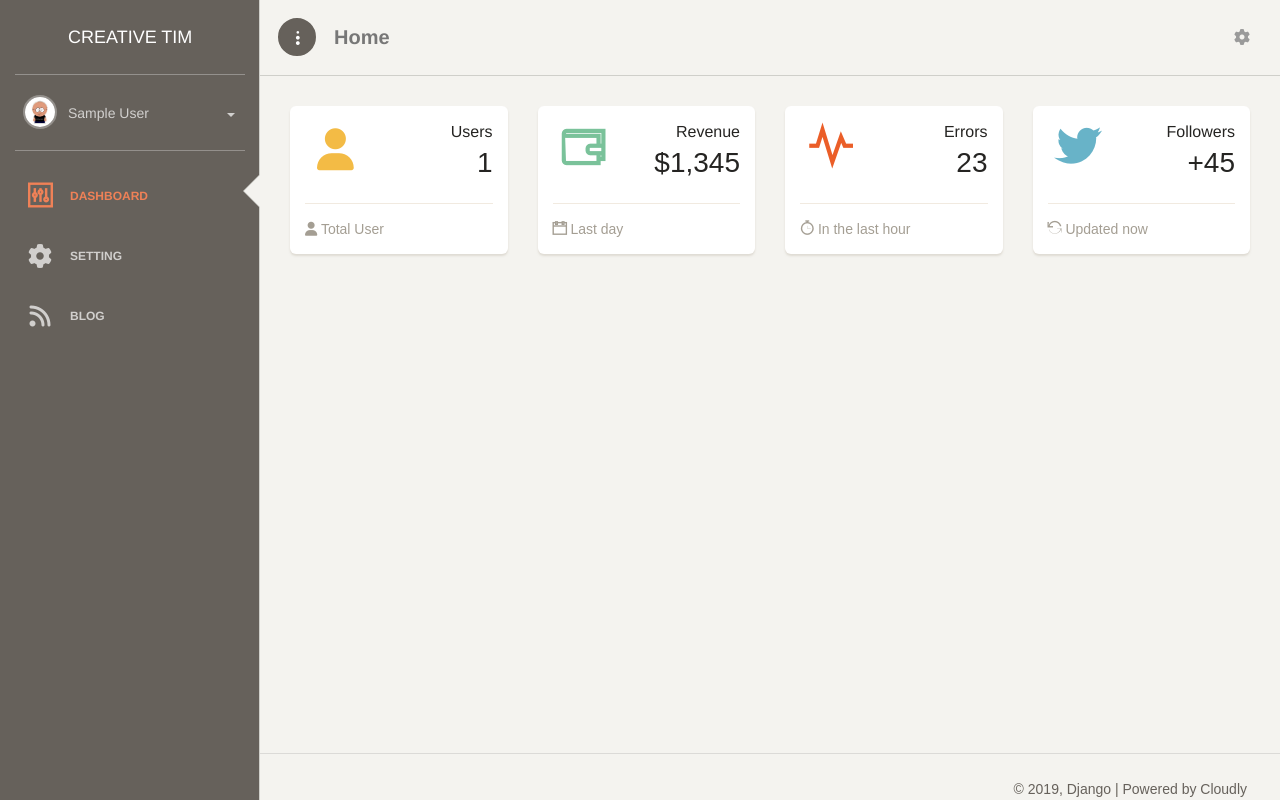
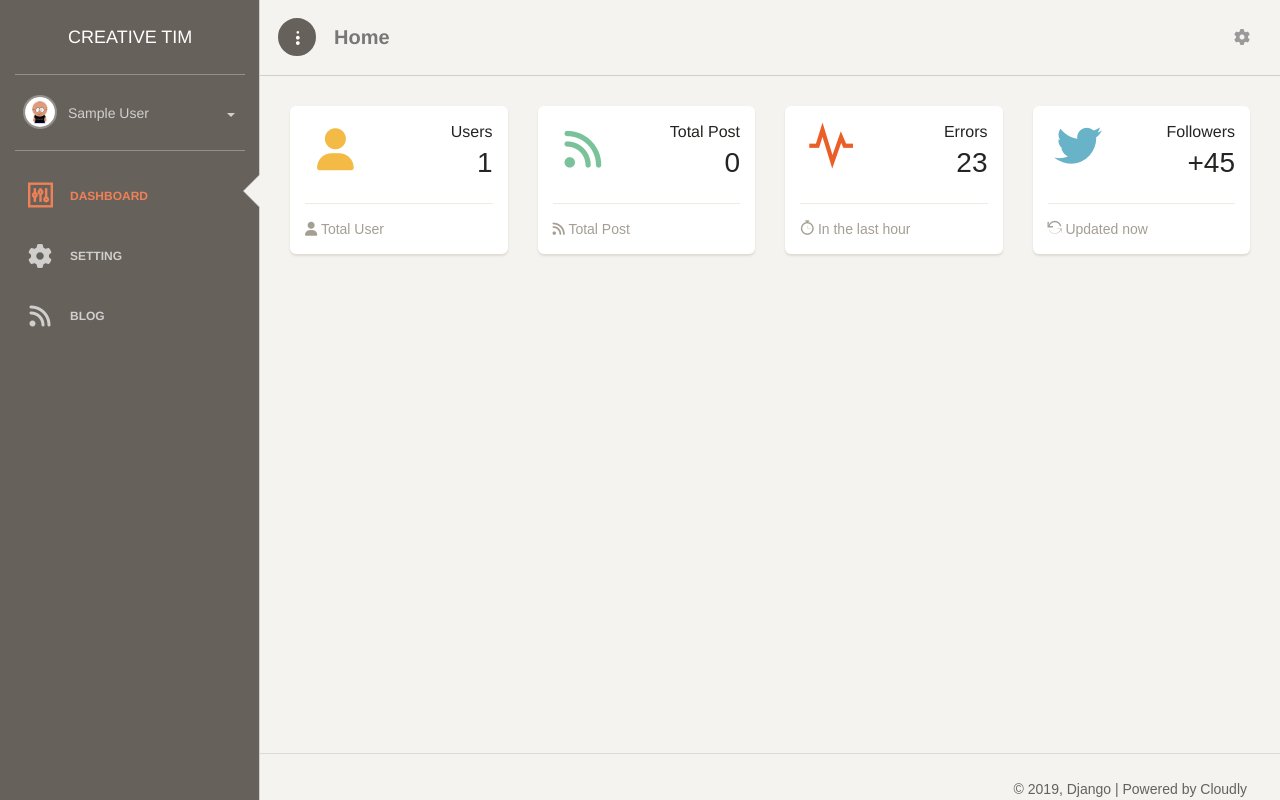
Before and after one commit to mkawsar/django, a Django app: page / in a window 1280 px wide. Run offline with Django 3.2, Linux system fonts and the light colour scheme; the visitor is signed in with stand-in values (Sample User, id 1); data comes from the database, SQL or seed files in the repository; data that the repository does not hold is empty; parts of the project's set-up code (start-up, migrations or seed data) failed here and were passed over; some libraries are stand-ins or nearby versions; some web fonts are replaced.

Commit message:
Post view list

```diff
--- a/user/static/css/demo.css
+++ b/user/static/css/demo.css
@@ -110,3 +110,11 @@ body.nude {
     font-size: 14px;
     font-weight: 500;
 }
+
+.post-attribute {
+    margin-right: 12px;
+}
+
+.post-title {
+    font-size: 10px;
+}
--- a/user/templates/home/dashboard.html
+++ b/user/templates/home/dashboard.html
@@ -33,13 +33,13 @@
                         <div class="row">
                             <div class="col-xs-5">
                                 <div class="icon-big icon-success text-center">
-                                    <i class="ti-wallet"></i>
+                                    <i class="fa fa-rss"></i>
                                 </div>
                             </div>
                             <div class="col-xs-7">
                                 <div class="numbers">
-                                    <p>Revenue</p>
-                                    $1,345
+                                    <p>Total Post</p>
+                                    {{ post_count }}
                                 </div>
                             </div>
                         </div>
@@ -47,7 +47,7 @@
                     <div class="card-footer">
                         <hr/>
                         <div class="stats">
-                            <i class="ti-calendar"></i> Last day
+                            <i class="fa fa-rss"></i> Total Post
                         </div>
                     </div>
                 </div>
--- a/user/views.py
+++ b/user/views.py
@@ -2,6 +2,7 @@ from django.shortcuts import render, redirect, HttpResponse
 from .forms import UserRegisterForm, UserUpdateForm, ProfileUpdateForm
 from django.contrib import messages
 from django.contrib.auth.models import User
+from blog.models import Post
 from django.contrib.auth.decorators import login_required
 
 
@@ -23,7 +24,8 @@ def register(request):
 @login_required()
 def dashboard(request):
     user_count = User.objects.count()
-    return render(request, 'home/dashboard.html', {'title': 'Home', 'user_count': user_count})
+    post_count = Post.objects.count()
+    return render(request, 'home/dashboard.html', {'title': 'Home', 'user_count': user_count, 'post_count': post_count})
 
 
 @login_required()
```
Also changed, not shown: blog/templates/blog/index.html (+27 -1 lines).
